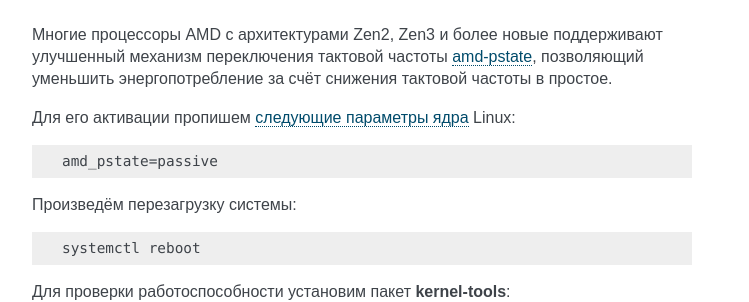
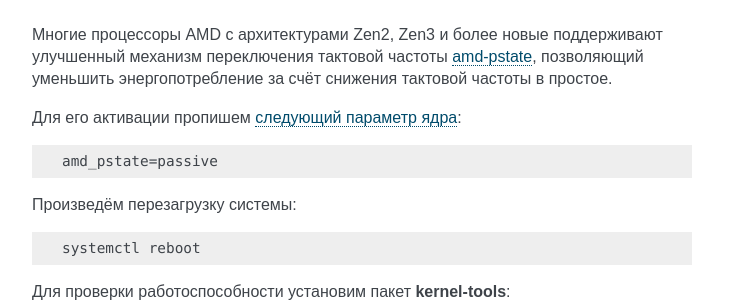
Before and after one commit to RussianFedora/FAQ, a Sphinx documentation site: the page built from source/hardware.rst, in a window 1280 px wide and 900 px high, scrolled down 31595 px. Shown: the part 318-620 px from the top of the window, without its empty margins (388-1137 px from the left). Built offline with Sphinx 7.4.7, drawn with Linux system fonts in a browser that asks for light colours; comment, search, counter and statistics services are not loaded.

Commit message:
Fixed a small typo in amd-pstate question.

```diff
--- a/source/hardware.rst
+++ b/source/hardware.rst
@@ -1775,7 +1775,7 @@
 
 Многие процессоры AMD с архитектурами Zen2, Zen3 и более новые поддерживают улучшенный механизм переключения тактовой частоты `amd-pstate <https://docs.kernel.org/admin-guide/pm/amd-pstate.html>`__, позволяющий уменьшить энергопотребление за счёт снижения тактовой частоты в простое.
 
-Для его активации пропишем :ref:`следующие параметры ядра <kernelpm-perm>` Linux:
+Для его активации пропишем :ref:`следующий параметр ядра <kernelpm-perm>`:
 
 .. code-block:: text
 
```
